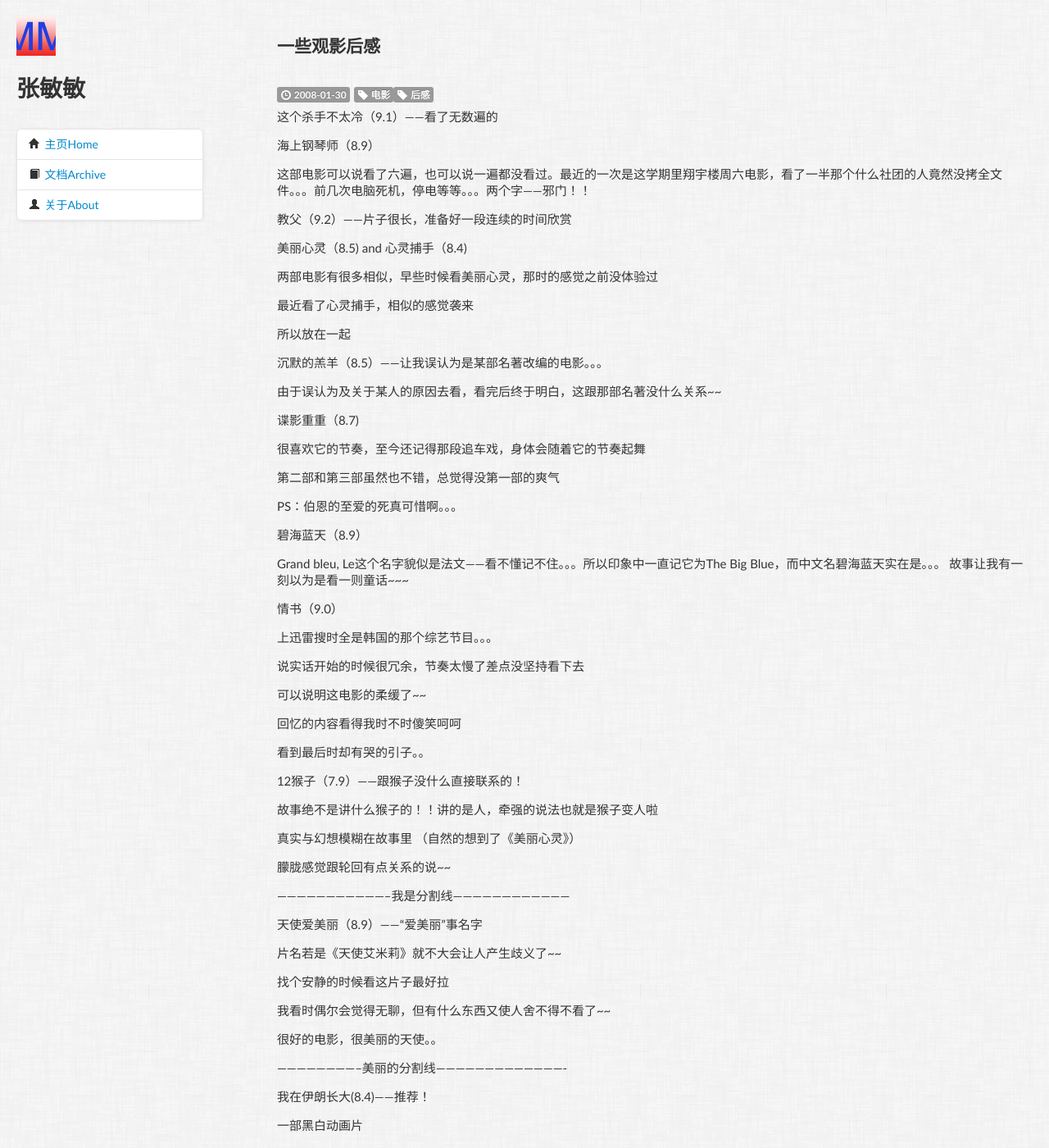
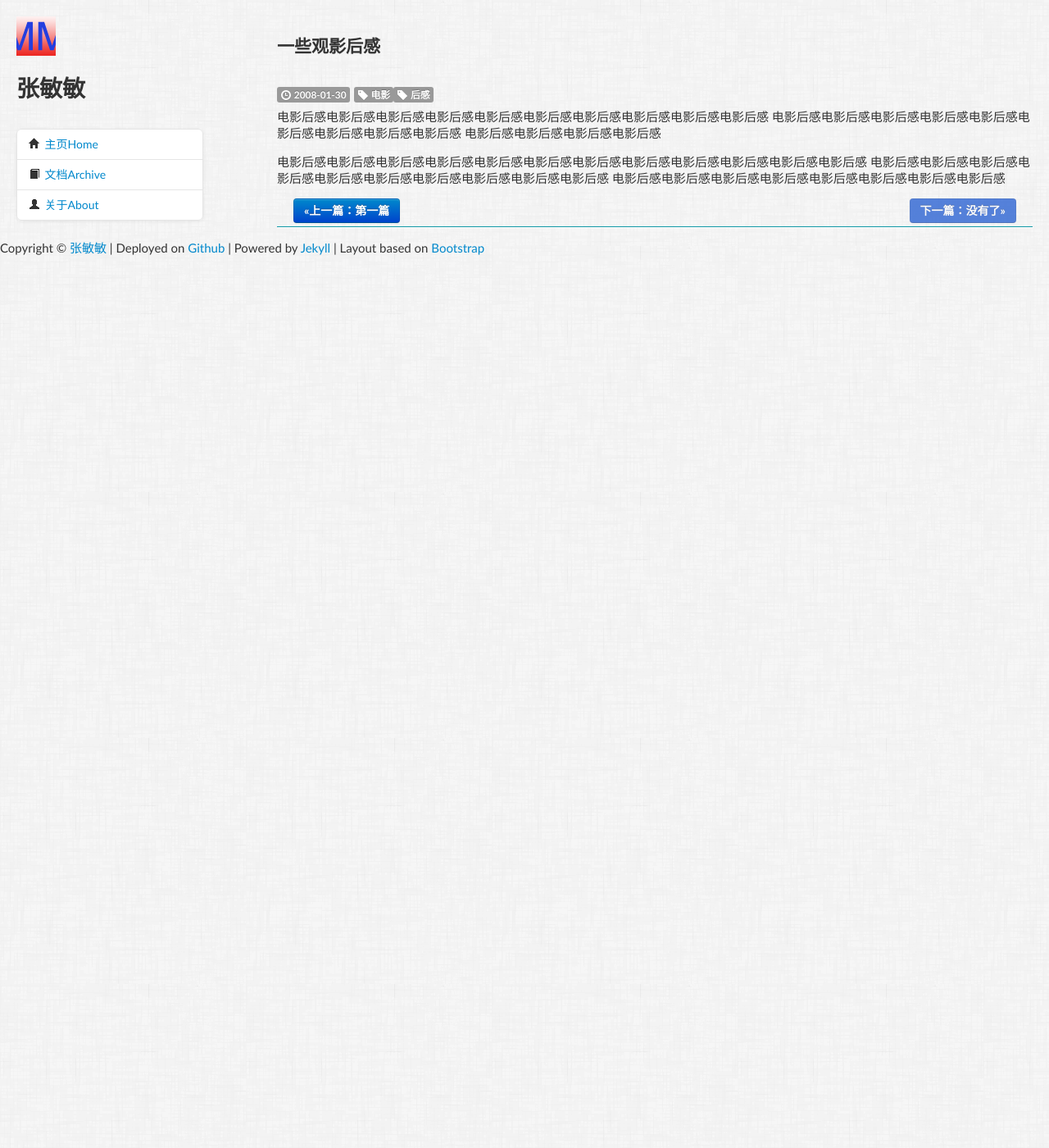
Before and after one commit to amyzh/amyzh.github.com, a Jekyll site: the page built from _posts/2008-01-30-some-film-reviews.markdown, in a window 1280 px wide and 1400 px high. Shown: the whole window at 82% size. Built offline with Jekyll 4.4.1, drawn with Linux system fonts in a browser that asks for light colours; Markdown is read by kramdown in place of the engine named in the settings; some of the changed text lies outside the part shown.

Commit message:
Update posts

```diff
--- a/_posts/2008-01-30-some-film-reviews.markdown
+++ b/_posts/2008-01-30-some-film-reviews.markdown
@@ -6,104 +6,10 @@ tag:
     - 后感
 ---
 
-这个杀手不太冷（9.1）——看了无数遍的
+电影后感电影后感电影后感电影后感电影后感电影后感电影后感电影后感电影后感电影后感
+电影后感电影后感电影后感电影后感电影后感电影后感电影后感电影后感电影后感
+电影后感电影后感电影后感电影后感
 
-海上钢琴师（8.9）
-
-这部电影可以说看了六遍，也可以说一遍都没看过。最近的一次是这学期里翔宇楼周六电影，看了一半那个什么社团的人竟然没拷全文件。。。前几次电脑死机，停电等等。。。两个字——邪门！！
-
-教父（9.2）——片子很长，准备好一段连续的时间欣赏
-
-美丽心灵（8.5) and 心灵捕手（8.4)
-
-两部电影有很多相似，早些时候看美丽心灵，那时的感觉之前没体验过
-
-最近看了心灵捕手，相似的感觉袭来
-
-所以放在一起
-
-沉默的羔羊（8.5）——让我误认为是某部名著改编的电影。。。
-
-由于误认为及关于某人的原因去看，看完后终于明白，这跟那部名著没什么关系~~
-
-谍影重重（8.7)
-
-很喜欢它的节奏，至今还记得那段追车戏，身体会随着它的节奏起舞
-
-第二部和第三部虽然也不错，总觉得没第一部的爽气
-
-PS：伯恩的至爱的死真可惜啊。。。
-
-碧海蓝天（8.9）
-
-Grand bleu, Le这个名字貌似是法文——看不懂记不住。。。所以印象中一直记它为The Big Blue，而中文名碧海蓝天实在是。。。  故事让我有一刻以为是看一则童话~~~
-
-情书（9.0）
-
-上迅雷搜时全是韩国的那个综艺节目。。。
-
-说实话开始的时候很冗余，节奏太慢了差点没坚持看下去
-
-可以说明这电影的柔缓了~~
-
-回忆的内容看得我时不时傻笑呵呵
-
-看到最后时却有哭的引子。。
-
-12猴子（7.9）——跟猴子没什么直接联系的！
-
-故事绝不是讲什么猴子的！！讲的是人，牵强的说法也就是猴子变人啦
-
-真实与幻想模糊在故事里 （自然的想到了《美丽心灵》）
-
-朦胧感觉跟轮回有点关系的说~~
-
-
-
------------------------------------我是分割线------------------------------------
-
-天使爱美丽（8.9）——“爱美丽”事名字
-
-片名若是《天使艾米莉》就不大会让人产生歧义了~~
-
-找个安静的时候看这片子最好拉
-
-我看时偶尔会觉得无聊，但有什么东西又使人舍不得不看了~~
-
-很好的电影，很美丽的天使。。
-
-
-
---------------------------美丽的分割线----------------------------------------
-
-我在伊朗长大(8.4)——推荐！
-
-一部黑白动画片
-
-战争的开始，孤独的结束
-
-
-
-看完后才又发现刚才是在看一部动画片
-
-表里如一
-
-恐惧使我们失去信心
-
-自由的代价
-
-。。。
-
-
-
------------------------------------黑白分割线。。。------------------------------
-
-天堂电影院(9.1)
-
-近三个小时，随它哭哭笑笑
-
-故事很不完美，但是完全感动
-
-
-
----------------------------------孤单的分割线------------------------------------
+电影后感电影后感电影后感电影后感电影后感电影后感电影后感电影后感电影后感电影后感电影后感电影后感
+电影后感电影后感电影后感电影后感电影后感电影后感电影后感电影后感电影后感电影后感
+电影后感电影后感电影后感电影后感电影后感电影后感电影后感电影后感
```
Also changed, not shown: _posts/2007-06-18-first-post.markdown (+5 -4 lines).
